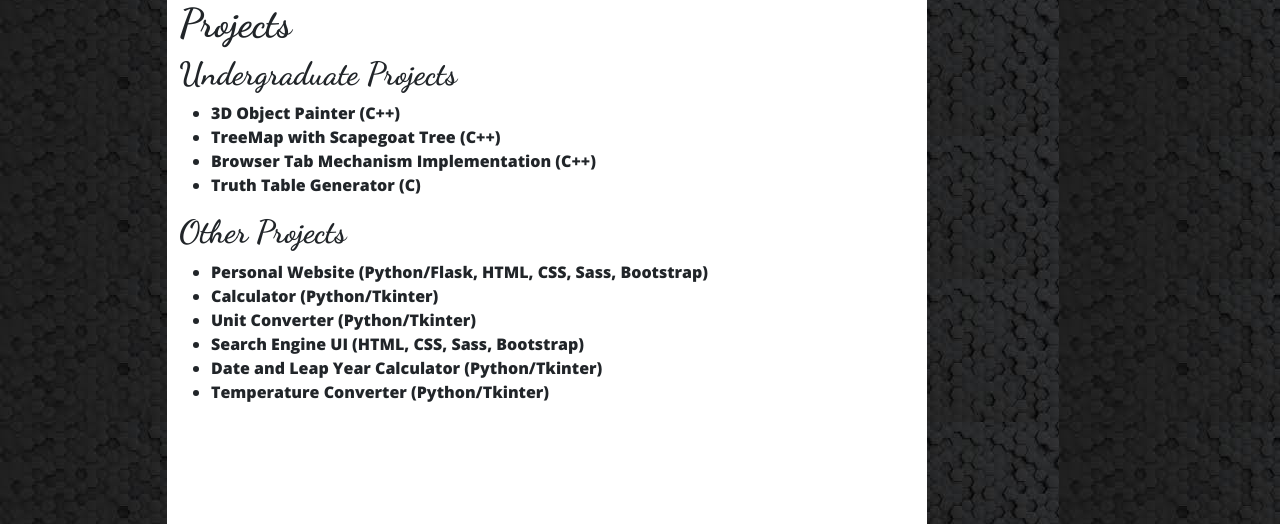
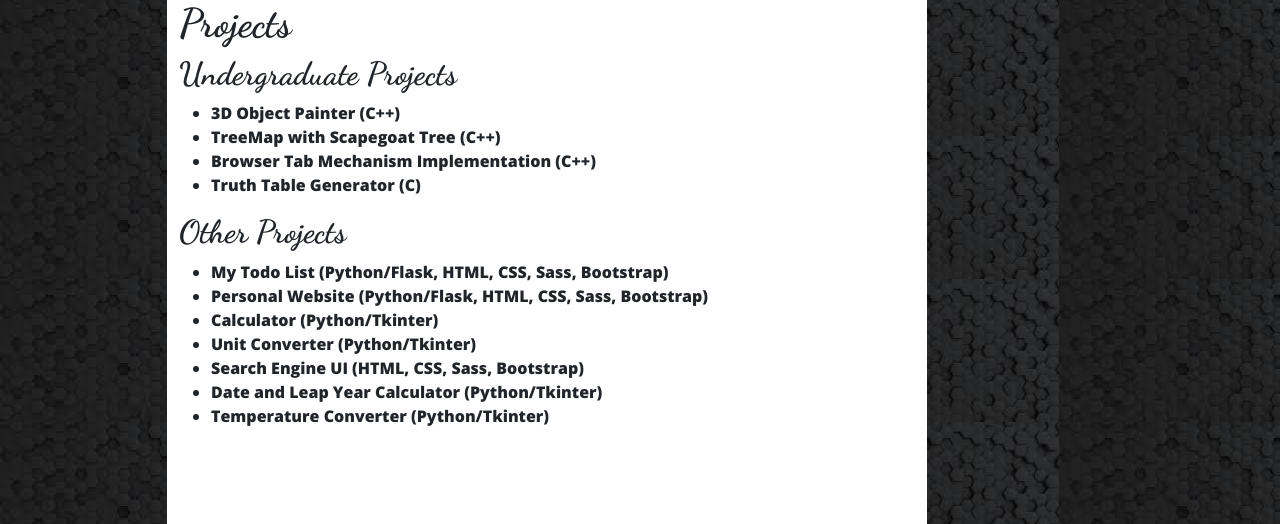
Before and after one commit to B-Akcan/Personal-Website, a Flask app: page /projects in a window 1280 px wide. Shown: the part 722-1246 px from the top of the page. Run offline with Flask 2, Linux system fonts and the light colour scheme.

Commit message:
Update projects.html

```diff
--- a/templates/projects.html
+++ b/templates/projects.html
@@ -14,6 +14,7 @@
         </ul>
     <h2>Other Projects</h2>
         <ul>
+            <li>My Todo List (Python/Flask, HTML, CSS, Sass, Bootstrap)</li>
             <li>Personal Website (Python/Flask, HTML, CSS, Sass, Bootstrap)</li>
             <li>Calculator (Python/Tkinter)</li>
             <li>Unit Converter (Python/Tkinter)</li>
```
